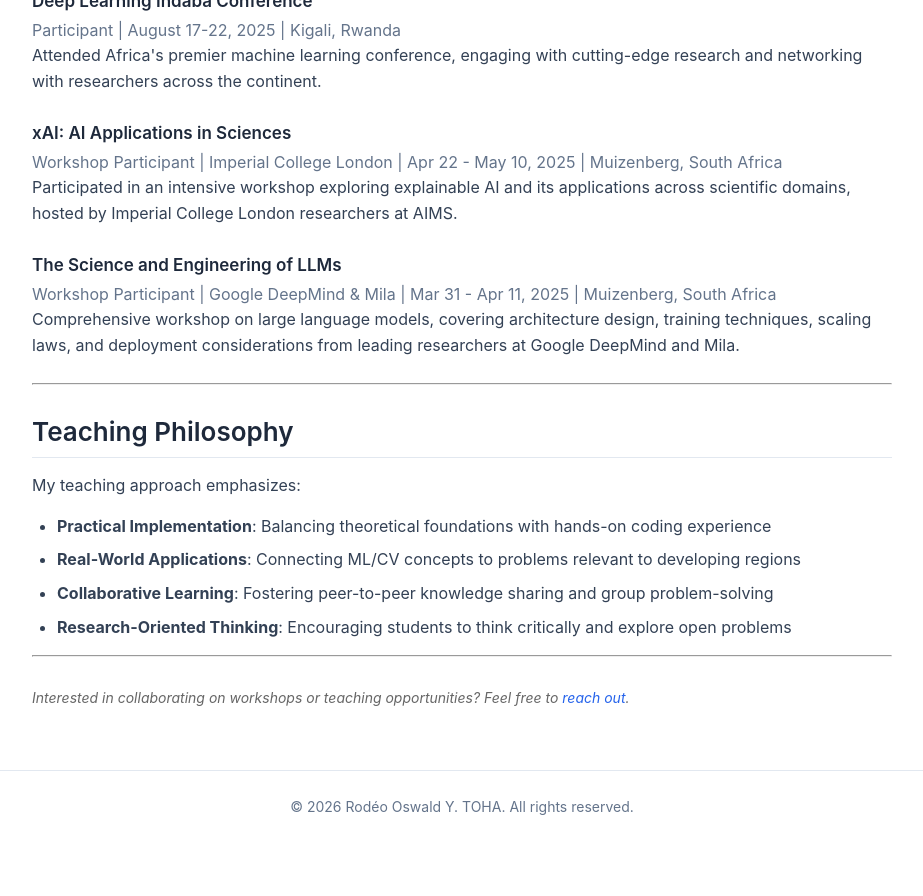
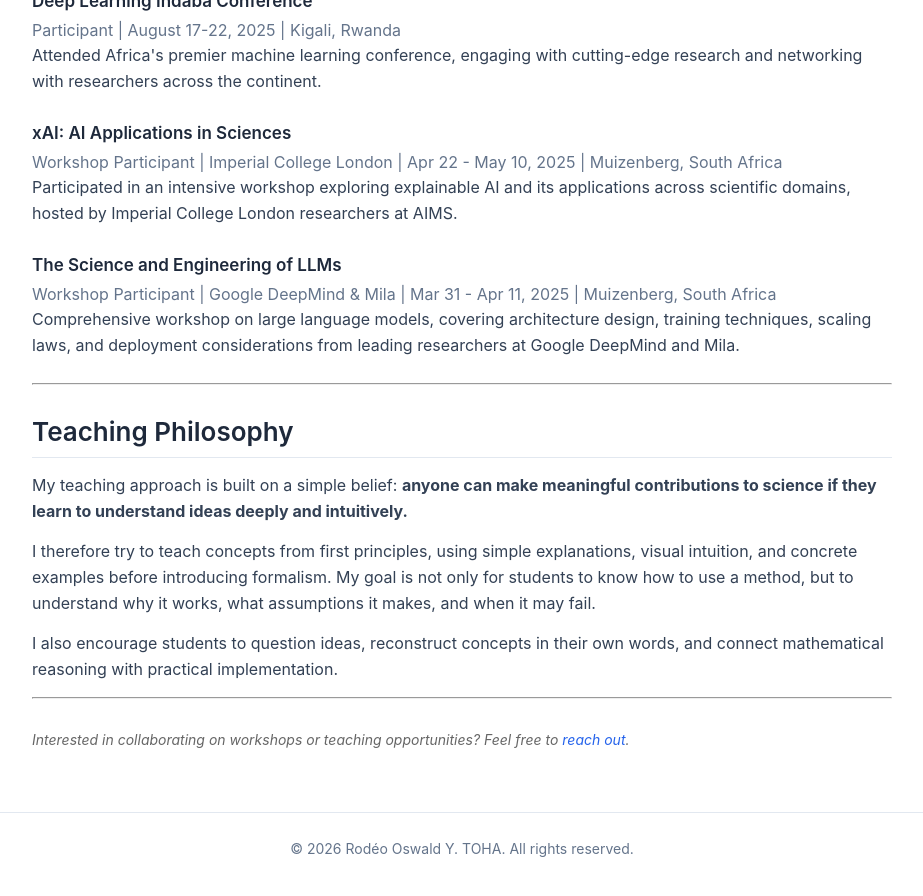
Before and after one commit to Roda10/my-academic-site, a Jekyll site: the page built from teaching.md, in a window 1280 px wide and 900 px high, scrolled down 1358 px. Shown: the top 896 px of the window, without its empty margins (178-1101 px from the left). Built offline with Jekyll 4.4.1, drawn with Linux system fonts in a browser that asks for light colours; before the commit the page ends 2216 px from its top, so only the background shows below that.

Commit message:
Revise teaching philosophy section
Expanded teaching philosophy to emphasize deep understanding and intuitive learning.

```diff
--- a/teaching.md
+++ b/teaching.md
@@ -98,11 +98,11 @@ title: Teaching
 
 ## Teaching Philosophy
 
-My teaching approach emphasizes:
-- **Practical Implementation**: Balancing theoretical foundations with hands-on coding experience
-- **Real-World Applications**: Connecting ML/CV concepts to problems relevant to developing regions
-- **Collaborative Learning**: Fostering peer-to-peer knowledge sharing and group problem-solving
-- **Research-Oriented Thinking**: Encouraging students to think critically and explore open problems
+My teaching approach is built on a simple belief: **anyone can make meaningful contributions to science if they learn to understand ideas deeply and intuitively.**
+
+I therefore try to teach concepts from first principles, using simple explanations, visual intuition, and concrete examples before introducing formalism. My goal is not only for students to know how to use a method, but to understand why it works, what assumptions it makes, and when it may fail.
+
+I also encourage students to question ideas, reconstruct concepts in their own words, and connect mathematical reasoning with practical implementation.
 
 ---
 
```
